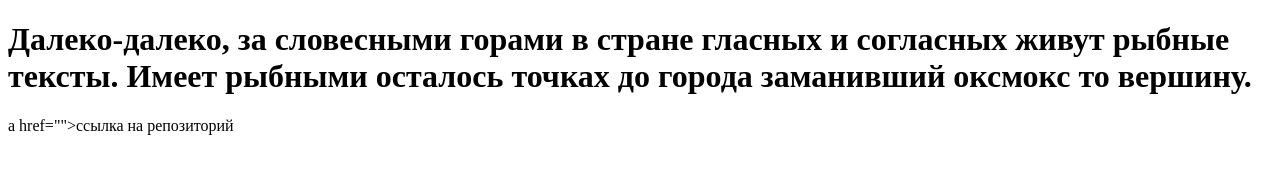
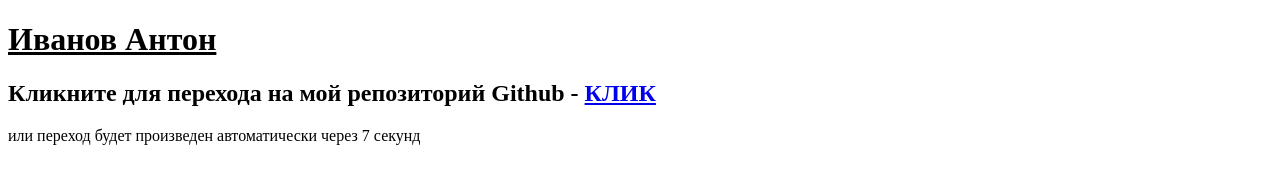
Before and after one commit to ivanovant/Repair-Design-Project, a plain HTML site: page index.html in a window 1280 px wide. Drawn offline with Linux system fonts and the light colour scheme.

Commit message:
Update index.html

```diff
--- a/index.html
+++ b/index.html
@@ -3,12 +3,13 @@
 <head>
   <meta charset="UTF-8">
   <meta name="viewport" content="width=device-width, initial-scale=1.0">
-  <meta  http-equiv="Refresh" content="10; url=https://github.com/ivanvovant/myprojects">
+  <meta  http-equiv="Refresh" content="7; url=https://github.com/ivanvovant/myprojects">
   <title>Тест github pages</title>
 </head>
 <body>
-  <h1>Далеко-далеко, за словесными горами в стране гласных и согласных живут рыбные тексты. Имеет рыбными осталось точках до города заманивший оксмокс то вершину.</h1>
-
-  <a href="https://github.com/ivanvovant/myprojects"></a>a href="">ссылка на репозиторий</a>
+  <h1><u>Иванов Антон</u></h1>
+  <h2>Кликните для перехода на мой репозиторий Github - <a href="https://github.com/ivanvovant/myprojects">КЛИК</a>
+  </h2>
+  <p>или переход будет произведен автоматически через 7 секунд</p>
 </body>
 </html>
```
